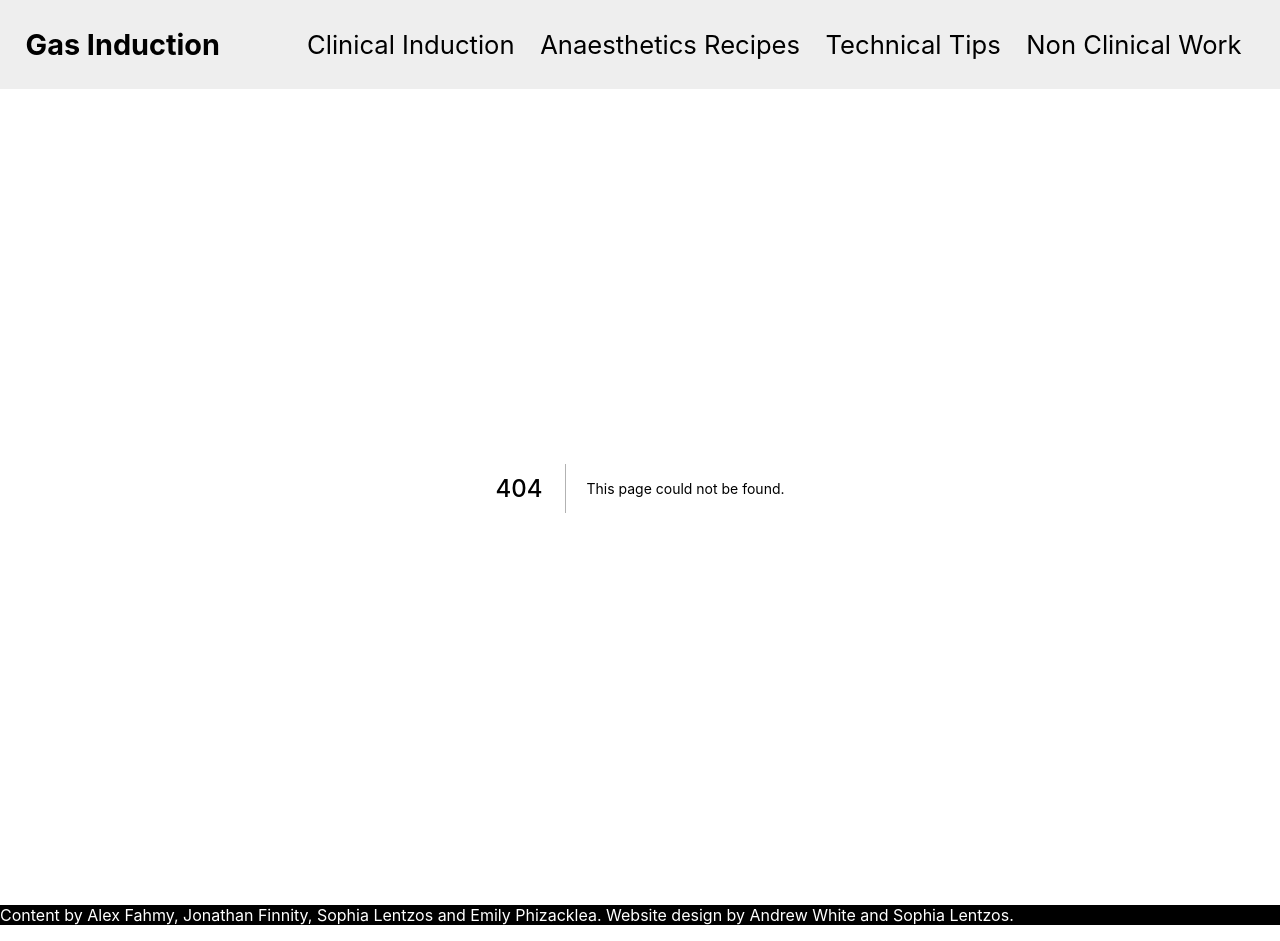
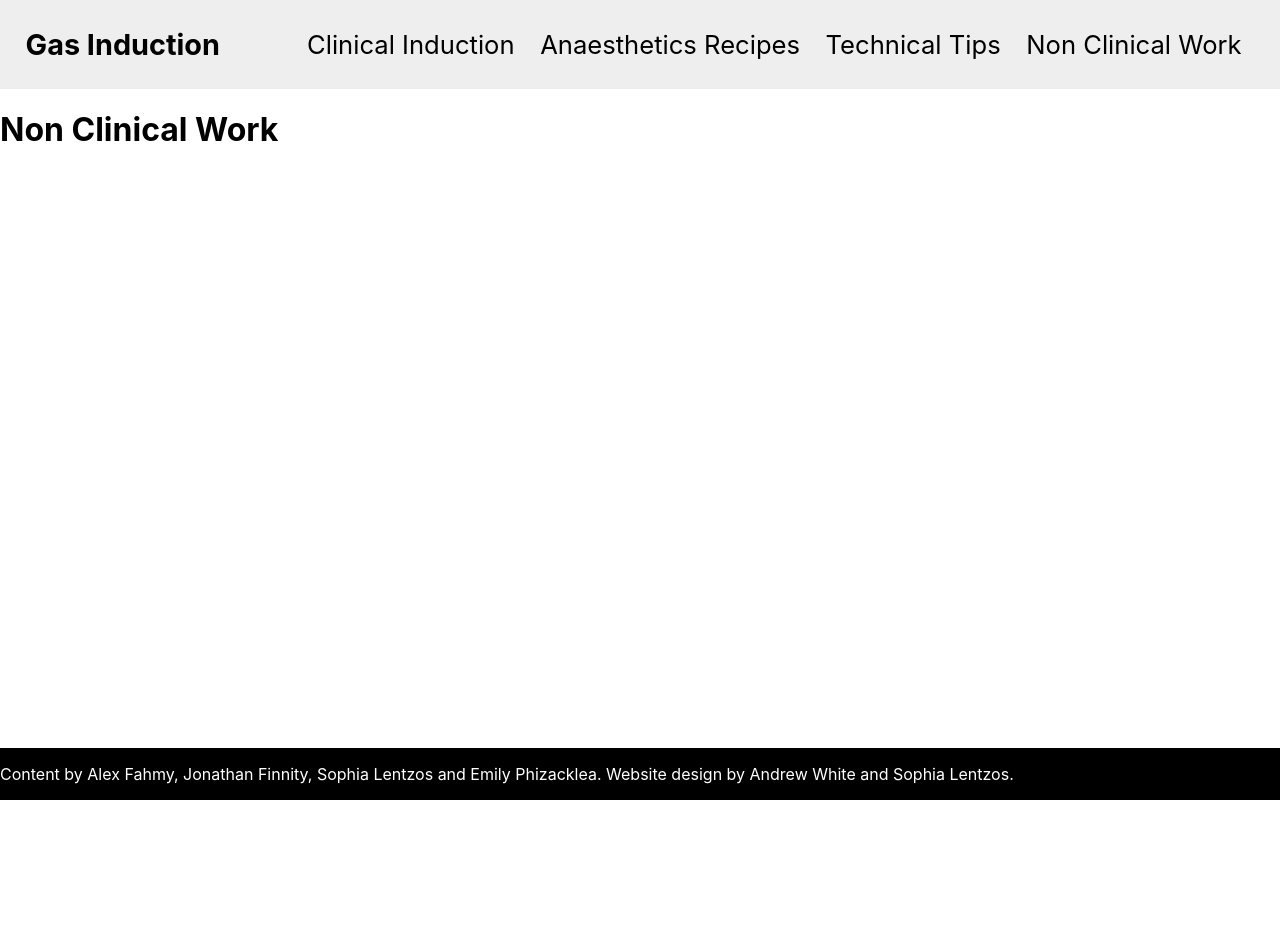
Before and after one commit to arlw87/gas-induction-website, a Next.js app: page /non-clincal in a window 1280 px wide. Before the commit this address had no page. After the commit the page ends 800 px from the top, so only its background shows below. Built offline with nearby package versions, Linux system fonts and the light colour scheme.

Commit message:
Style layout so footer remains at bottom of the page

```diff
--- a/components/Layout/Layout.js
+++ b/components/Layout/Layout.js
@@ -1,13 +1,14 @@
 import Footer from "./Footer";
 import NavBar from "./NavBar";
+import classes from "./Layout.module.css";
 
 const Layout = (props) => {
   return (
-    <>
+    <div className={classes.page}>
       <NavBar></NavBar>
-      <main>{props.children}</main>
+      <main className={classes.main}>{props.children}</main>
       <Footer></Footer>
-    </>
+    </div>
   );
 };
 
--- /dev/null
+++ b/components/Layout/Layout.module.css
@@ -0,0 +1,9 @@
+.main {
+  margin: 0 0 auto 0;
+}
+
+.page {
+  min-height: 100vh;
+  display: flex;
+  flex-direction: column;
+}
--- /dev/null
+++ b/pages/non-clincal/index.js
@@ -0,0 +1,5 @@
+const NonClinicalWorkSection = () => {
+  return <h1>Non Clinical Work</h1>;
+};
+
+export default NonClinicalWorkSection;
```
Also changed, not shown: pages/non-clincal/index.html (deleted).
